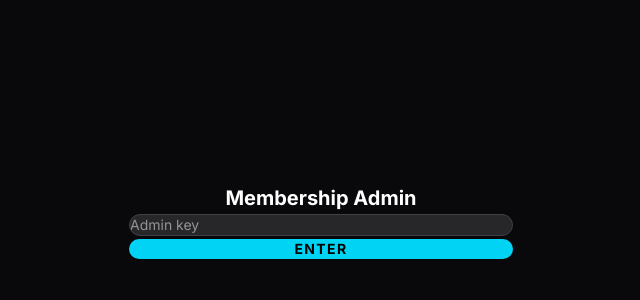
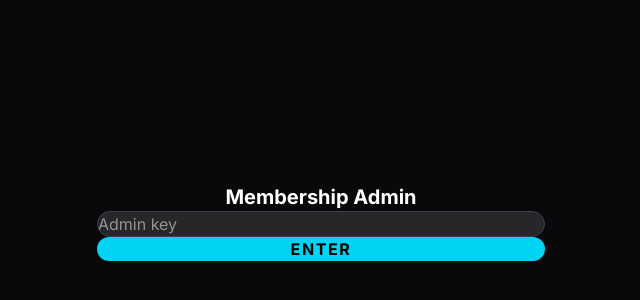
Before and after one commit to rickyhowcroft-dot/skramblehouse-westside, a Next.js app: page /membership/admin in a window 1280 px wide. Shown: the part 178-478 px from the top of the page, without its empty margins (319-959 px from the left). Built offline with nearby package versions, Linux system fonts and the light colour scheme.

Commit message:
fix: admin login — wider input, bigger tap targets; update admin key

```diff
--- a/app/membership/admin/page.tsx
+++ b/app/membership/admin/page.tsx
@@ -100,19 +100,20 @@ export default function MembershipAdminPage() {
   if (!authed) {
     return (
       <main className="bg-zinc-950 text-white min-h-screen flex items-center justify-center px-4">
-        <form onSubmit={handleAuth} className="w-full max-w-sm space-y-4">
+        <form onSubmit={handleAuth} className="w-full max-w-md space-y-4">
           <h1 className="text-xl font-bold text-center mb-6">Membership Admin</h1>
           <input
             type="password"
             placeholder="Admin key"
             value={key}
             onChange={e => setKey(e.target.value)}
-            className="w-full bg-zinc-800 border border-zinc-700 rounded-xl px-4 py-3 text-white text-sm focus:outline-none focus:border-cyan-400/60"
+            className="w-full bg-zinc-800 border border-zinc-700 rounded-2xl px-5 py-4 text-white text-base focus:outline-none focus:border-cyan-400/60"
+            autoComplete="current-password"
           />
           {authErr && <p className="text-red-400 text-xs text-center">{authErr}</p>}
           <button
             type="submit"
-            className="w-full bg-cyan-400 text-black font-bold py-3 rounded-xl text-sm uppercase tracking-widest hover:bg-cyan-300"
+            className="w-full bg-cyan-400 text-black font-bold py-4 rounded-2xl text-base uppercase tracking-widest hover:bg-cyan-300"
           >
             Enter
           </button>
```
